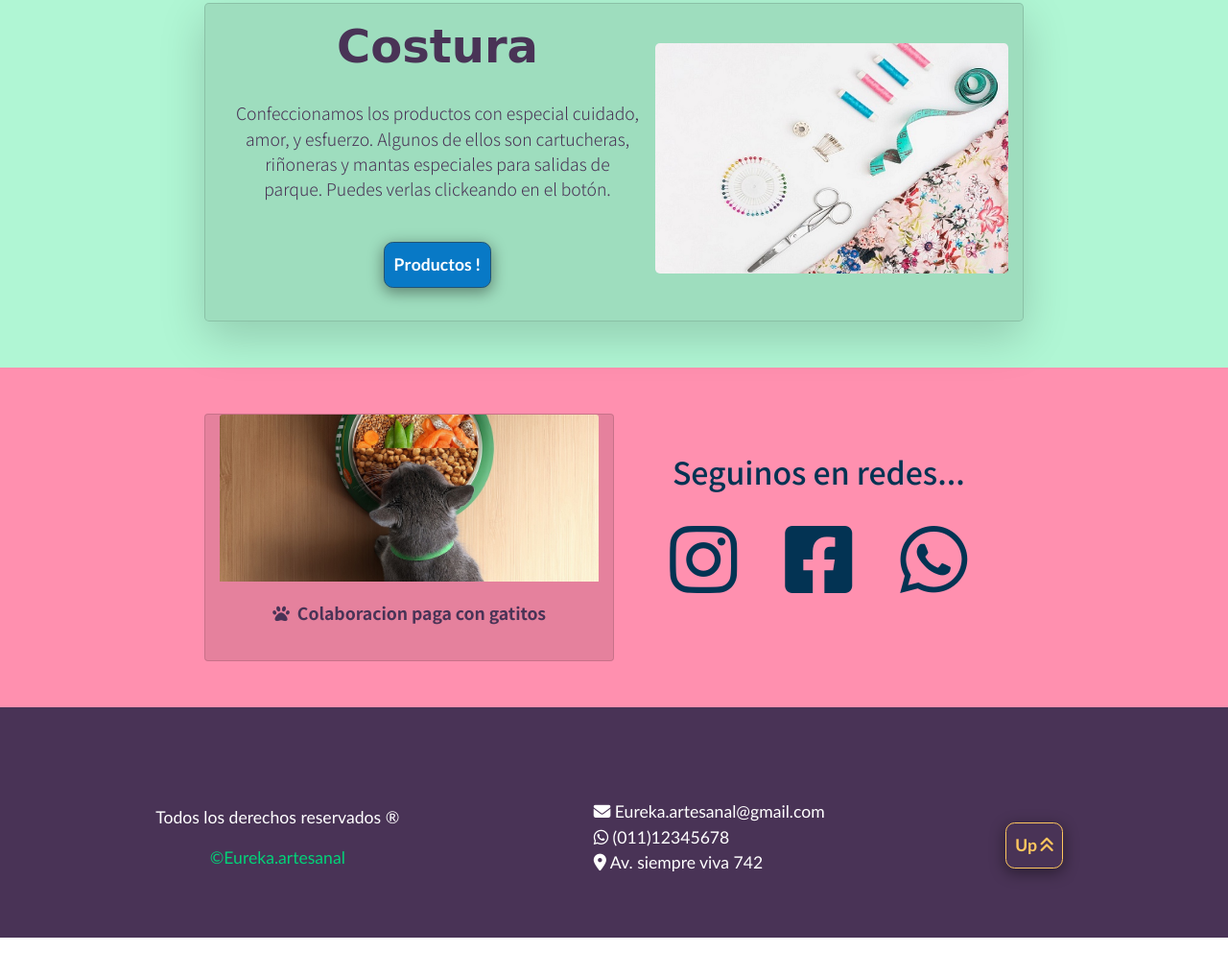
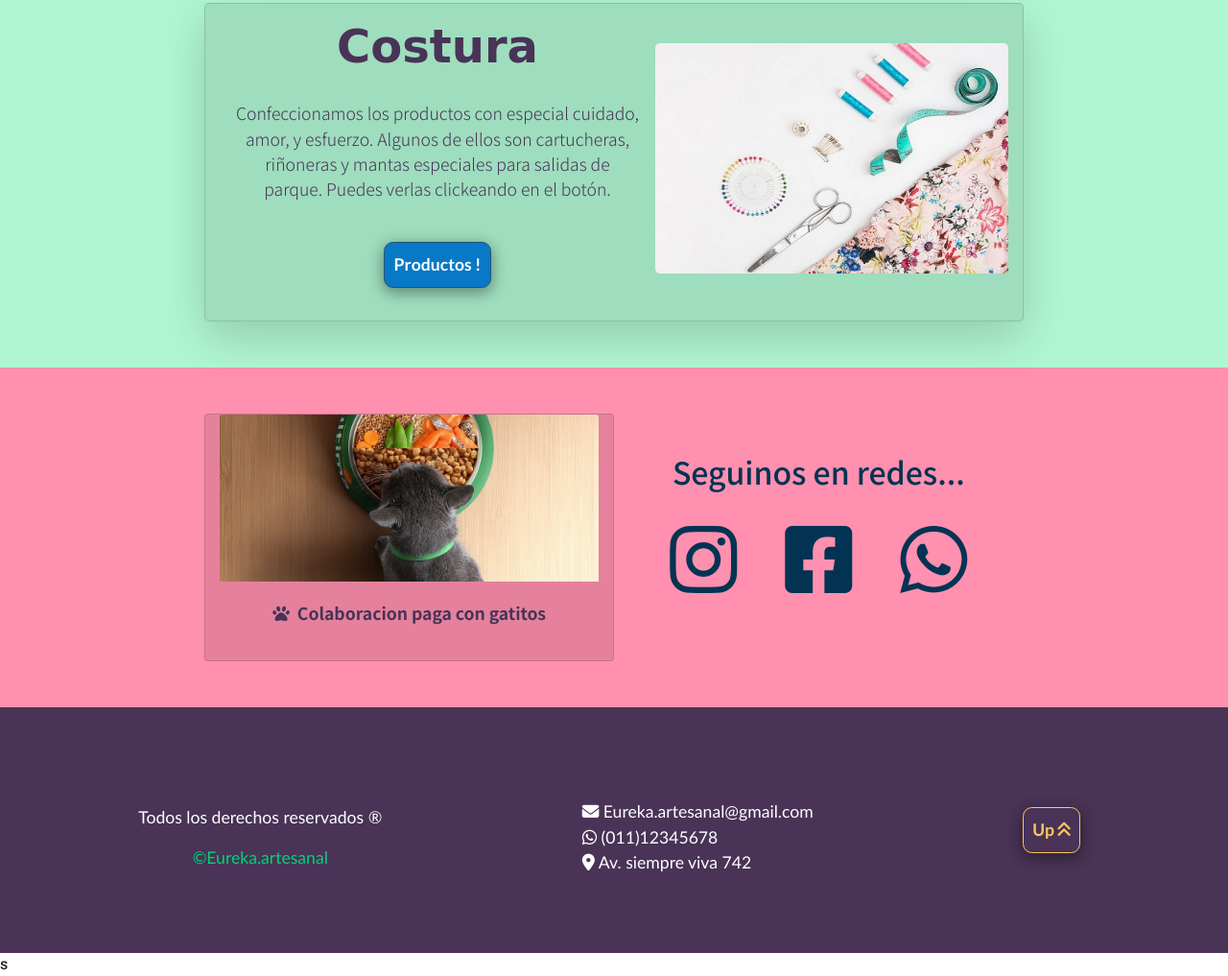
Before and after one commit to lucas-espi/Bootstrap-Espindola_Lucas, a website: page index.html in a window 1280 px wide. Shown: the part 822-1839 px from the top of the page at 96% size. Before the commit the page ends 1799 px from the top, so only its background shows below. Drawn offline with Linux system fonts and the light colour scheme; a web font is replaced by a local one.

Commit message:
aplicando flexbox al footer

```diff
--- a/assets/scss/global/_footer.scss
+++ b/assets/scss/global/_footer.scss
@@ -3,8 +3,45 @@
     width: 100%;
     height: auto;
 
-    .list-footer {
-        list-style-type: none;
+    .conteiner__footer--box {
+        display: flex;
+        flex-direction: column;
+        justify-content: center;
+        align-items: center;
+
+        .footer-box {
+            &:first-child {
+                margin-top: 4rem;
+            }
+
+            &:nth-child(2) {
+                margin: 2rem 2rem;
+
+                .list-footer {
+                    list-style-type: none;
+                }
+            }
+        }
     }
 
+    @media screen and (min-width: 768px) {
+
+        .conteiner__footer--box {
+            display: flex;
+            flex-direction: row;
+            justify-content:space-around;
+            max-width: 75rem;
+            margin: auto;
+
+            .footer-box {
+                &:first-child {
+                    margin: 6rem 0rem 4rem 0rem;
+                }
+
+                &:nth-child(2) {
+                    margin: 6rem 0rem 4rem 0rem;
+                }
+            }
+        }
+    }
 }
--- a/index.html
+++ b/index.html
@@ -121,7 +121,7 @@
             <div class="d-flex flex-row align-items-center">
                 <a href="https://www.instagram.com/eureka.artesanal/" target="_blank"><i class="fa-brands fa-instagram  ico__redes--instagram"></i></a>
                 <a href="https://www.facebook.com/eureka.artesana" target="_blank"><i class="fa-brands fa-facebook-square  ico__redes--facebook"></i></a>
-                <a href="https://api.whatsapp.com/send?phone=1167252033&text= Hola te consulto por..." target="_blank"><i class="fa-brands fa-whatsapp ico ico__redes--whatsapp"></i></a>
+                <a href="https://api.whatsapp.com/send?phone=123456789&text= Hola te consulto por..." target="_blank"><i class="fa-brands fa-whatsapp ico ico__redes--whatsapp"></i></a>
             </div>
         </div>
 
@@ -131,18 +131,18 @@
 
     <footer class="conteiner__footer">
 
-        <div class="conteiner__footer--box container d-flex flex-column align-items-center text-center flex-md-row justify-content-center justify-content-md-around pt-md-5">
+        <div class="conteiner__footer--box ">
 
             <!--  box de leyendas   -->
-            <div class="footer-box mt-4 mb-4 mr-md-4">
+            <div class="footer-box ">
                 <p class="text-footer">Todos los derechos reservados &reg;</p>
                 <p class="text-footer-green">&copy;Eureka.artesanal</p>
             </div>
 
             <!--  box de lista     -->
-            <div class="footer-box mt-3 mt-md-5 mb-5 mr-md-4 ml-md-4">
+            <div class="footer-box ">
 
-                <ul class="guia-footer text-justify ">
+                <ul class="guia-footer ">
 
                     <li class="list-footer text-footer-2">
                         <i class="fa-solid fa-envelope ico-footer"></i>
@@ -165,14 +165,14 @@
 
             <!--   button  up   -->
 
-            <a class="footer-a text-warning" href="#up-inicio">
+            <a class="footer-a " href="#up-inicio">
                 <button type="button" class="btn-up">Up <i class="fa-solid fa-angles-up"></i></button>
             </a>
 
         </div>
 
 
-    </footer>
+    </footer>s
 
 </body>
 </html>
```
Also changed, not shown: pages/contacto.html (+6 -6 lines), pages/nosotros.html (+7 -7 lines), pages/preguntas-frecuentes.html (+6 -6 lines), pages/productos.html (+6 -6 lines), assets/css/style.css.
